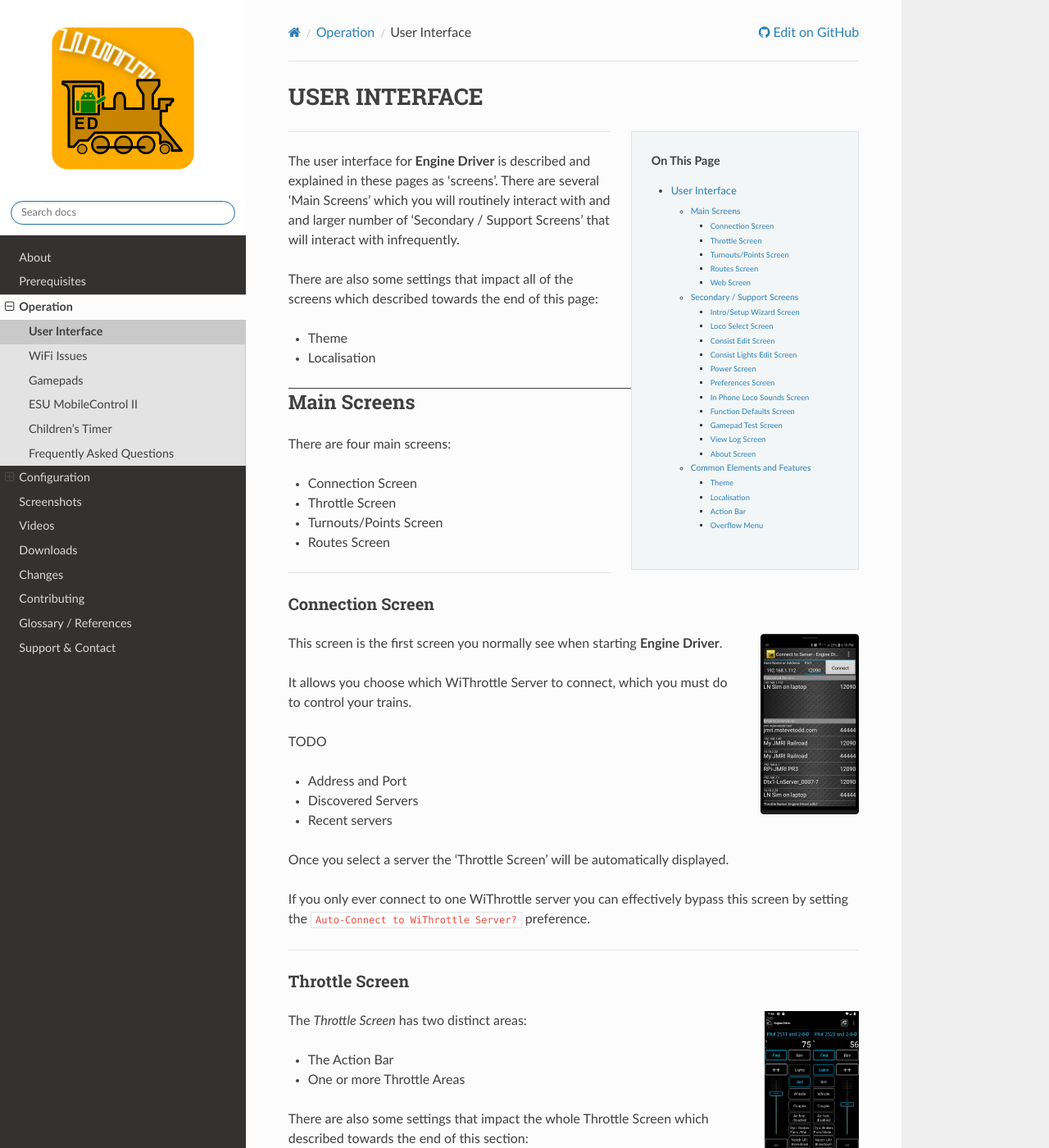
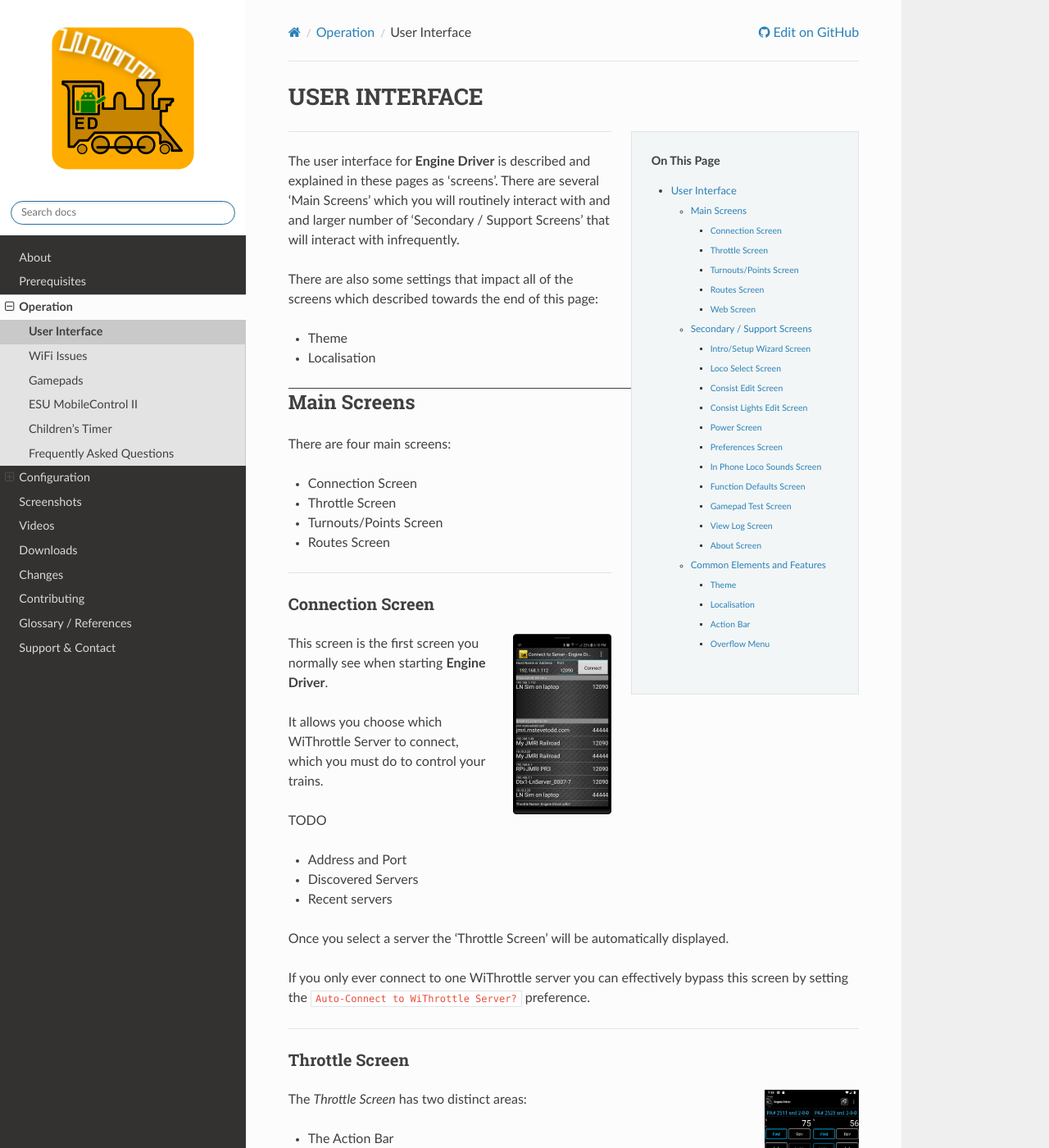
Before and after one commit to flash62au/EngineDriver_Home, a Sphinx documentation site: the page built from docs/operation/interface.rst, in a window 1280 px wide and 1400 px high. Shown: the whole window at 82% size. Built offline with Sphinx 7.4.7 and the Read the Docs theme 2.0.0, drawn with Linux system fonts in a browser that asks for light colours; comment, search, counter and statistics services are not loaded.

Commit message:
on this page css

```diff
--- a/docs/_static/css/engine_driver_home_theme.css
+++ b/docs/_static/css/engine_driver_home_theme.css
@@ -72,7 +72,7 @@
 }
 
 /* sidebar level 3 bullet points */
-.rst-content section ul.simple li ul li p {
+div#on-this-page ul.simple li ul li p {
   font-size: 80% !important;
-  line-height: 110% !important;
+  line-height: 120% !important;
 }
--- a/docs/operation/interface.rst
+++ b/docs/operation/interface.rst
@@ -481,7 +481,7 @@
 
 TODO
 
-.. image:: ../_static/images/parts/power_green_outline.png
+.. image:: ../_static/images/parts/power_green.png
    :align: right
    :scale: 50%
 
@@ -494,7 +494,7 @@
 
 TODO
 
-.. image:: ../_static/images/parts/flashlight_on_outline.png
+.. image:: ../_static/images/parts/flashlight_on.png
    :align: right
    :scale: 50%
 
```
Also changed, not shown: docs/conf.py (line endings or trailing spaces).
